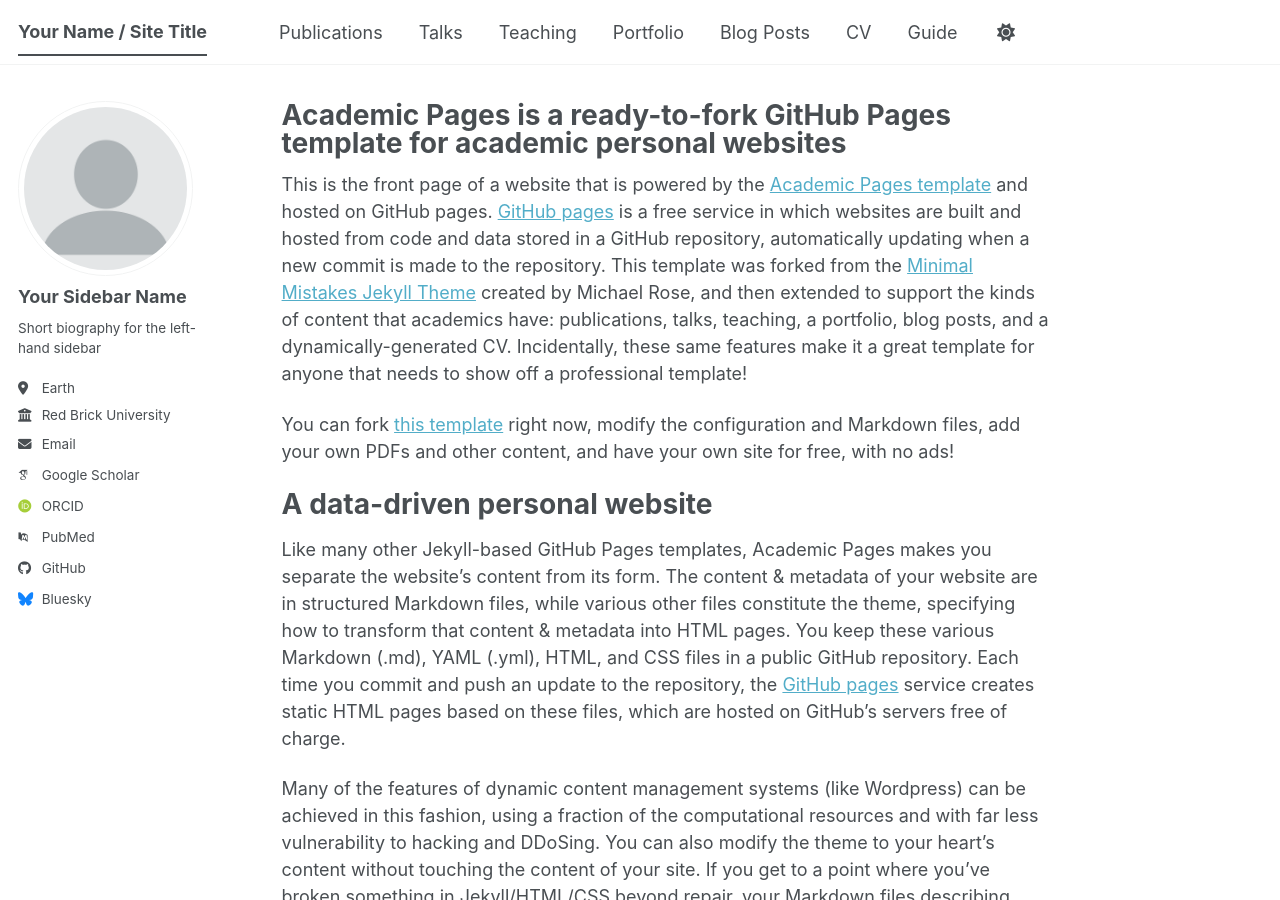
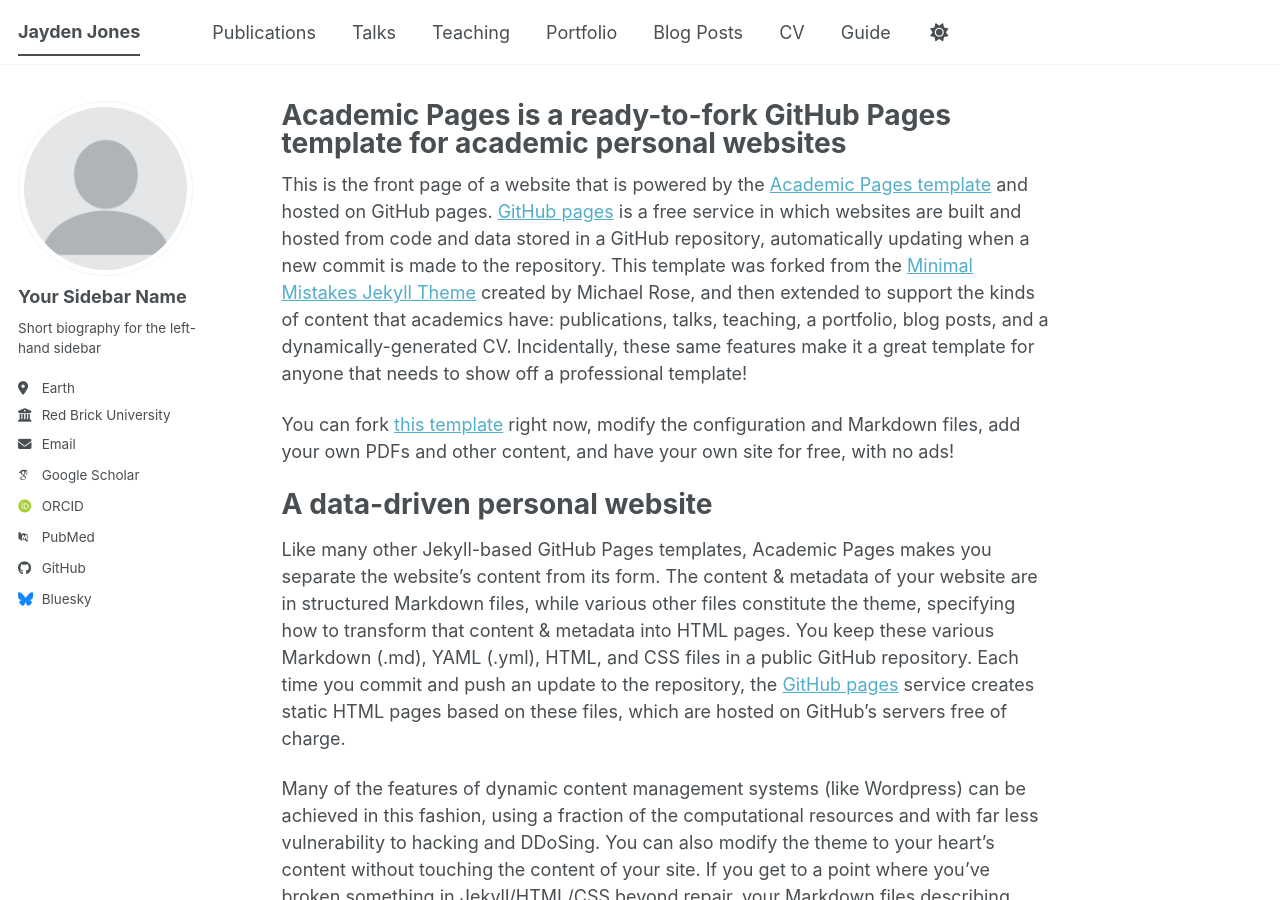
Before and after one commit to jjones1067/jjones1067.github.io, a Jekyll site: the page built from _pages/about.md, in a window 1280 px wide and 900 px high. Built offline with Jekyll 4.4.1, drawn with Linux system fonts in a browser that asks for light colours; some web fonts are replaced; a script bundle is joined from its source files by our own code; library files that are not in the unit come from our copies.

Commit message:
Update _config.yml

```diff
--- a/_config.yml
+++ b/_config.yml
@@ -9,7 +9,7 @@
 # Basic Site Settings
 locale                   : "en-US"
 site_theme               : "default" # The available themes options are "default", "air", "sunrise", "mint", "dirt" and "contrast"
-title                    : "Your Name / Site Title"
+title                    : "Jayden Jones"
 title_separator          : "-"
 name                     : &name "Your Name"
 description              : &description "Your Name's academic portfolio"   # Update this with a general description of your site, this is the default if not overridden by a page
```
